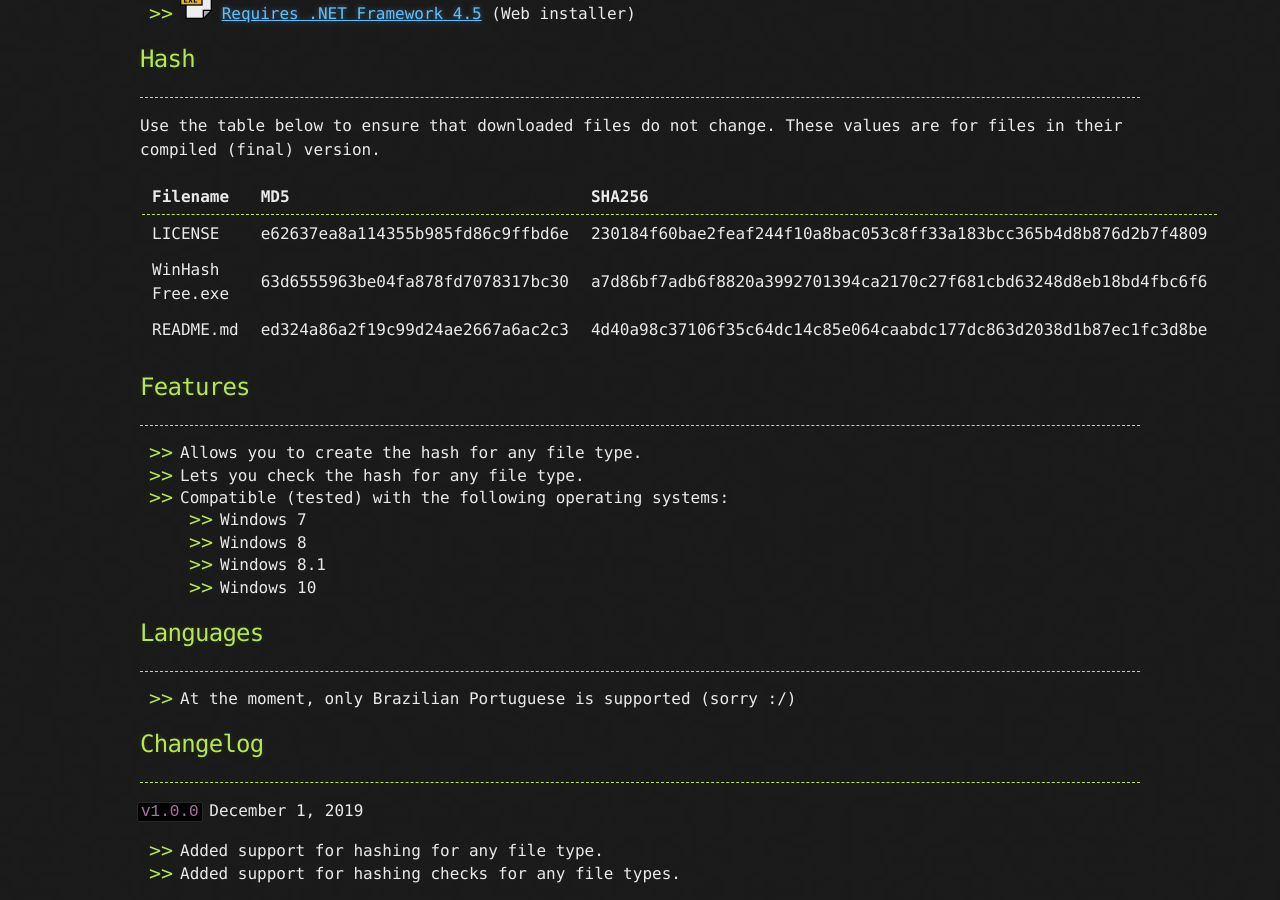
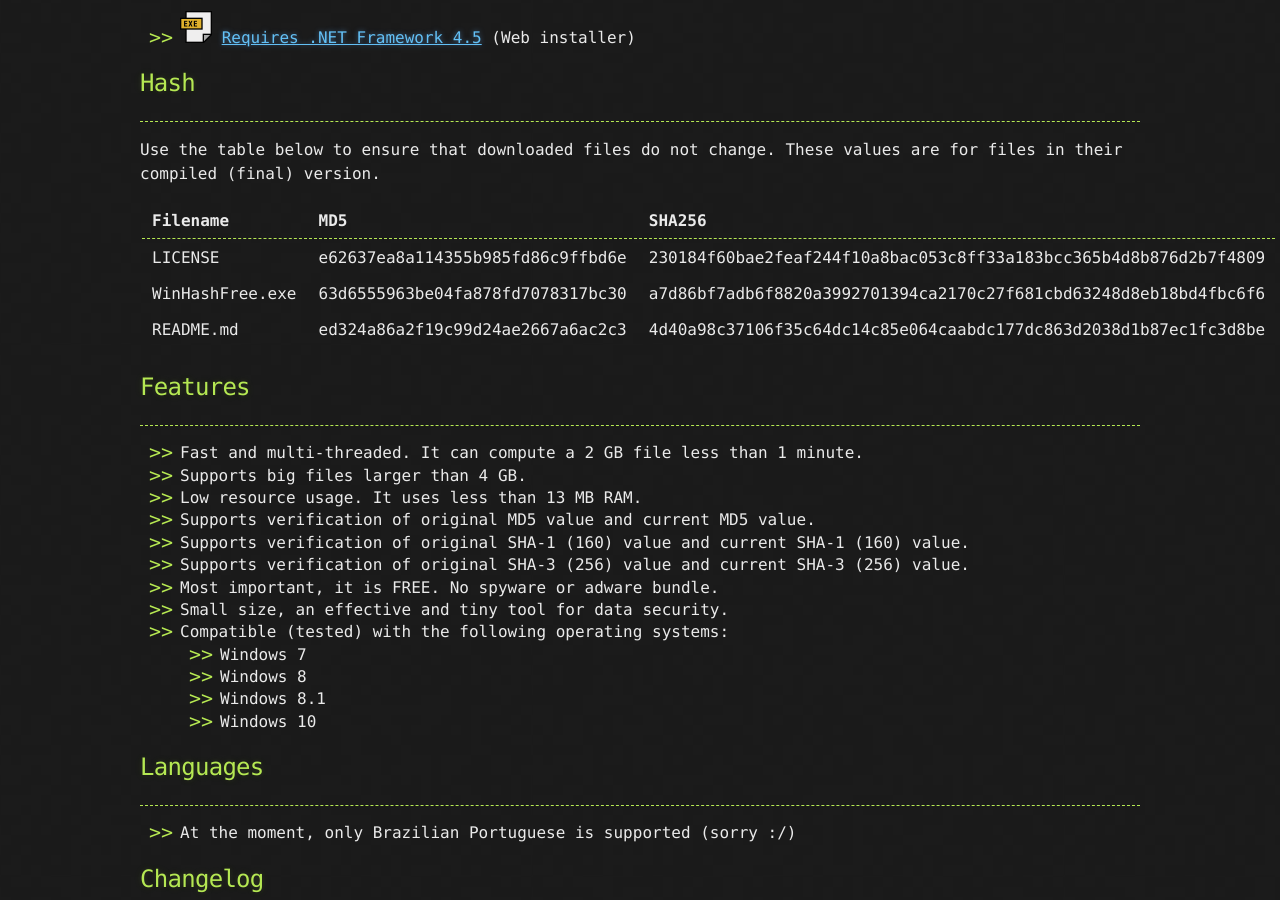
Before and after one commit to AxionDrak/axiondrak.github.io, a Jekyll site: the page built from winhash-free.md, in a window 1280 px wide and 900 px high, scrolled down 1252 px. Built offline with Jekyll 4.4.1, drawn with Linux system fonts in a browser that asks for light colours; our own code applies the rules of GitHub Pages for plain Markdown files; some of the changed text lies outside the part shown.

Commit message:
Update winhash-free.md

```diff
--- a/winhash-free.md
+++ b/winhash-free.md
@@ -4,7 +4,7 @@ layout: default
 
 # WinHash Free
 * * *
-**WinHash Free** is a small program for creating and verifying hash data from any type of file.
+**WinHash Free** is a small and easy tool to calculate and verifying MD5/SHA-1/SHA-3 hash or checksum for different files (including files larger than 4 GB).
 
 ## Images
 * * *
@@ -27,13 +27,19 @@ Use the table below to ensure that downloaded files do not change. These values
 | Filename         | MD5                              | SHA256                                                           |
 |:-----------------|:---------------------------------|:---------------------------------------------------------------- |
 | LICENSE          | e62637ea8a114355b985fd86c9ffbd6e | 230184f60bae2feaf244f10a8bac053c8ff33a183bcc365b4d8b876d2b7f4809 |
-| WinHash Free.exe | 63d6555963be04fa878fd7078317bc30 | a7d86bf7adb6f8820a3992701394ca2170c27f681cbd63248d8eb18bd4fbc6f6 |
+| WinHashFree.exe  | 63d6555963be04fa878fd7078317bc30 | a7d86bf7adb6f8820a3992701394ca2170c27f681cbd63248d8eb18bd4fbc6f6 |
 | README.md        | ed324a86a2f19c99d24ae2667a6ac2c3 | 4d40a98c37106f35c64dc14c85e064caabdc177dc863d2038d1b87ec1fc3d8be |
 
 ## Features
 * * *
-* Allows you to create the hash for any file type.
-* Lets you check the hash for any file type.
+* Fast and multi-threaded. It can compute a 2 GB file less than 1 minute.
+* Supports big files larger than 4 GB.
+* Low resource usage. It uses less than 13 MB RAM.
+* Supports verification of original MD5 value and current MD5 value.
+* Supports verification of original SHA-1 (160) value and current SHA-1 (160) value.
+* Supports verification of original SHA-3 (256) value and current SHA-3 (256) value.
+* Most important, it is FREE. No spyware or adware bundle.
+* Small size, an effective and tiny tool for data security.
 - Compatible (tested) with the following operating systems:
   - Windows 7
   - Windows 8
```
